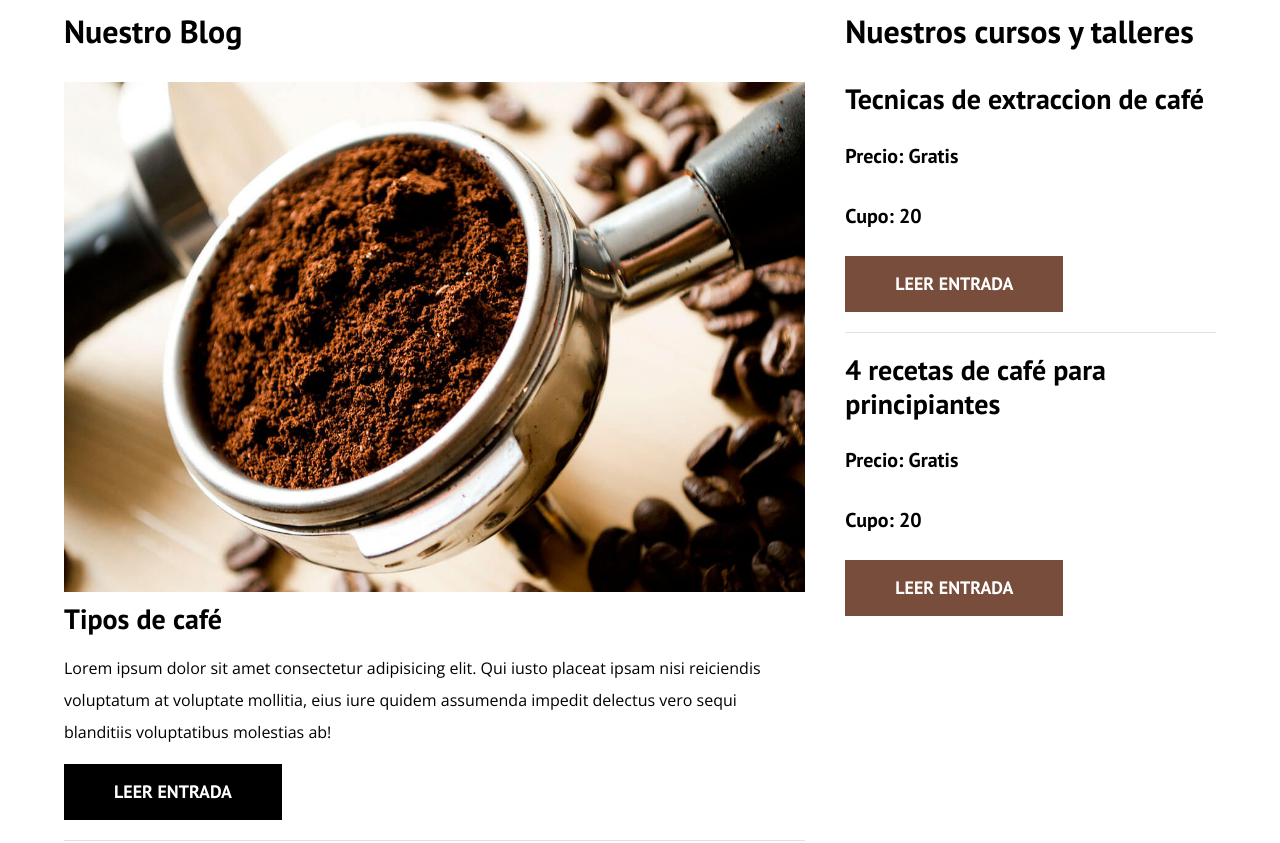
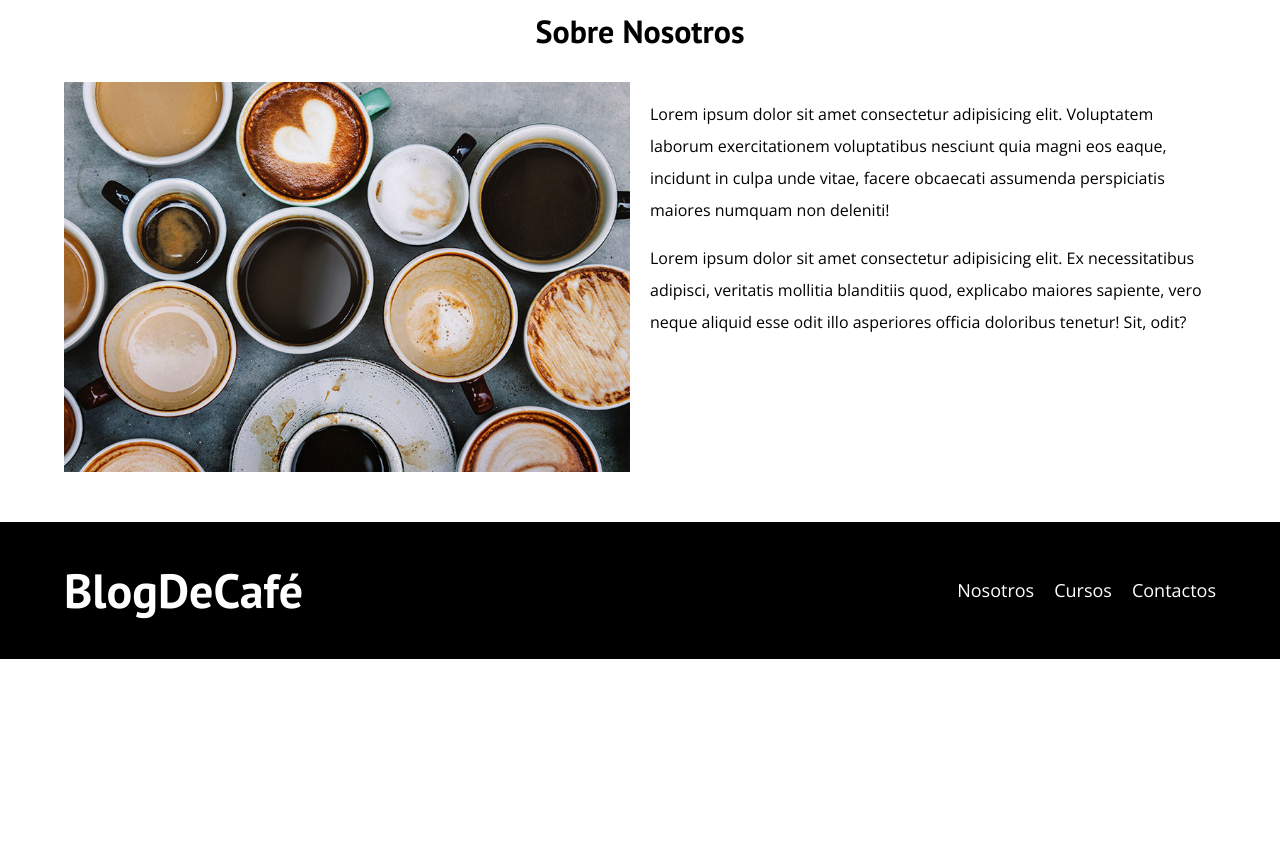
Before and after one commit to Uki-182/BlogCoffee, a plain HTML site: page nosotros.html in a window 1280 px wide. Shown: the part 620-1463 px from the top of the page. After the commit the page ends 1279 px from the top, so only its background shows below. Drawn offline with nearby package versions, Linux system fonts and the light colour scheme.

Commit message:
Sobre Nosotros

```diff
--- a/css/style.css
+++ b/css/style.css
@@ -206,3 +206,21 @@ img{
         align-items: center;
 
     }
+
+    /*Sobre nosotros*/
+
+    @media (min-width:768px){
+        .sobre-nosotros{
+            display: flex;
+            justify-content: space-between; /*Permite reflejar la separacion asignada mediante la justificacion del contenido*/
+        }
+
+        .sobre-nosotros__texto{
+            flex: 0 0 calc(50% - 1rem); /*1: factor de crecimiento, 2: Factor de decremento, 3: Base de ajuste*/
+        }
+
+        .sobre-nosotros__imagen{
+            flex: 0 0 calc(50% - 1rem);
+        }
+
+    }
--- a/nosotros.html
+++ b/nosotros.html
@@ -34,71 +34,26 @@
 
         </div>
     </header>
-    <div class="contenedor contenido-principal">
-        <main class="blog">
-            <h3>Nuestro Blog</h3>
-            <article class="entrada">
-                <div class="entrada__imagen">
-                    <img src="recursos/blog1.jpg" alt="imagen blog">
+    <div class="contenedor">
+        <main>
+            <h3 class="centrar-texto">Sobre Nosotros</h3>
+            <div class="sobre-nosotros">
+                <div class="sobre-nosotros__imagen">
+                    <img src="Recursos/nosotros.jpg" alt="Imagen sobre nosotros">
                 </div>
-                <div class="entrada__contenido">
-                    <h4 class="no-margin">Tipos de café</h4>
-                    <p>Lorem ipsum dolor sit amet consectetur adipisicing elit. Qui iusto placeat ipsam nisi reiciendis
-                        voluptatum at voluptate mollitia, eius iure quidem assumenda impedit delectus
-                        vero sequi blanditiis voluptatibus molestias ab!</p>
-                    <a href="entrada.html" class="boton boton--primario">Leer Entrada</a>
+                <div class="sobre-nosotros__texto">
+                    <p>Lorem ipsum dolor sit amet consectetur adipisicing elit.
+                    Voluptatem laborum exercitationem voluptatibus nesciunt
+                    quia magni eos eaque, incidunt in culpa unde vitae,
+                    facere obcaecati assumenda perspiciatis maiores numquam
+                    non deleniti!</p>
+                    <p>Lorem ipsum dolor sit amet consectetur adipisicing elit.
+                    Ex necessitatibus adipisci, veritatis mollitia blanditiis
+                    quod, explicabo maiores sapiente, vero neque aliquid esse
+                    odit illo asperiores officia doloribus tenetur! Sit, odit?</p>
                 </div>
-            </article>
-            <!--.entrada-->
-            <article class="entrada">
-                <div class="entrada__imagen">
-                    <img src="recursos/blog2.jpg" alt="imagen blog">
-                </div>
-                <div class="entrada__contenido">
-                    <h4 class="no-margin">3 deliciosas recetas de café</h4>
-                    <p>Lorem ipsum dolor sit amet consectetur adipisicing elit. Qui iusto placeat ipsam nisi reiciendis
-                        voluptatum
-                        at voluptate mollitia, eius iure quidem assumenda impedit delectus
-                        vero sequi blanditiis voluptatibus molestias ab!</p>
-                    <a href="entrada.html" class="boton boton--primario">Leer Entrada</a>
-                </div>
-            </article>
-            <article class="entrada">
-                <div class="entrada__imagen">
-                    <img src="recursos/blog3.jpg" alt="imagen blog">
-                </div>
-                <div class="entrada__contenido">
-                    <h4 class="no-margin">Beneficios del café</h4>
-                    <p>Lorem ipsum dolor sit amet consectetur adipisicing elit. Qui iusto placeat ipsam nisi reiciendis
-                        voluptatum
-                        at voluptate mollitia, eius iure quidem assumenda impedit delectus
-                        vero sequi blanditiis voluptatibus molestias ab!</p>
-                    <a href="entrada.html" class="boton boton--primario">Leer Entrada</a>
-                </div>
-            </article>
+            </div>
         </main>
-        <aside class="sidebar">
-            <h3>Nuestros cursos y talleres</h3>
-
-            <ul class="Cursos no-padding">
-                <li class="widget-curso">
-                    <h4 class="no-margin">Tecnicas de extraccion de café</h4>
-                    <p class="widget-curso__label">Precio:
-                        <span class="widget-curso__info">Gratis</span>
-                    </p>
-                    <p class="widget-curso__label">Cupo:
-                        <span class="widget-curso__info hol">20</span>
-                    </p>
-                    <a href="entrada.html" class="boton boton--secundario">Leer Entrada</a>
-                </li>
-                <li class="widget-Cursos">
-                    <h4 class="no-margin">4 recetas de café para principiantes</h4>
-                    <p class="widget-curso__label">Precio: <span class="widget-curso__info">Gratis</span></p>
-                    <p class="widget-curso__label">Cupo: <span class="widget-curso__info">20</span></p>
-                    <a href="entrada.html" class="boton boton--secundario">Leer Entrada</a>
-                </li>
-            </ul>
-        </aside>
     </div>
     <footer class="footer">
         <div class="contenedor no-margin">
```
